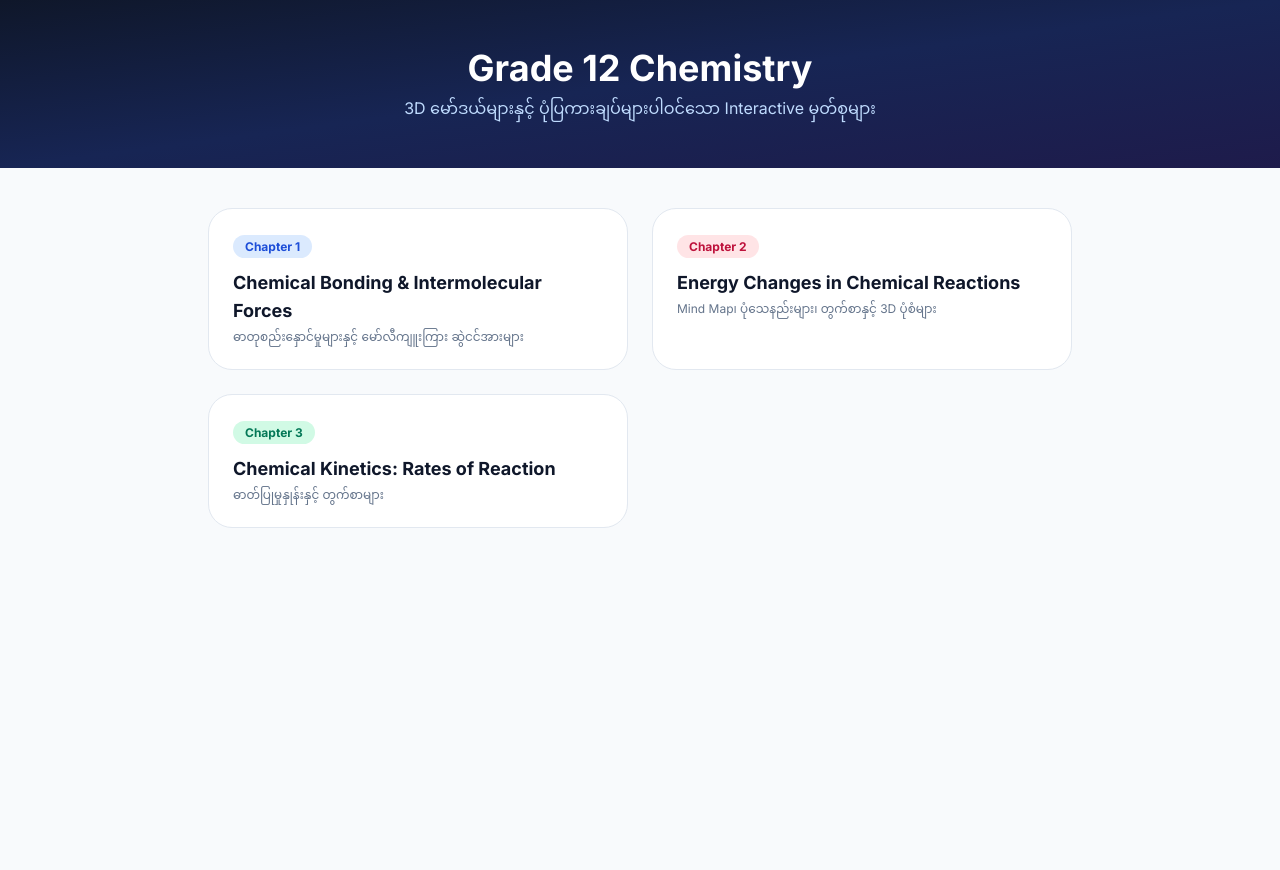
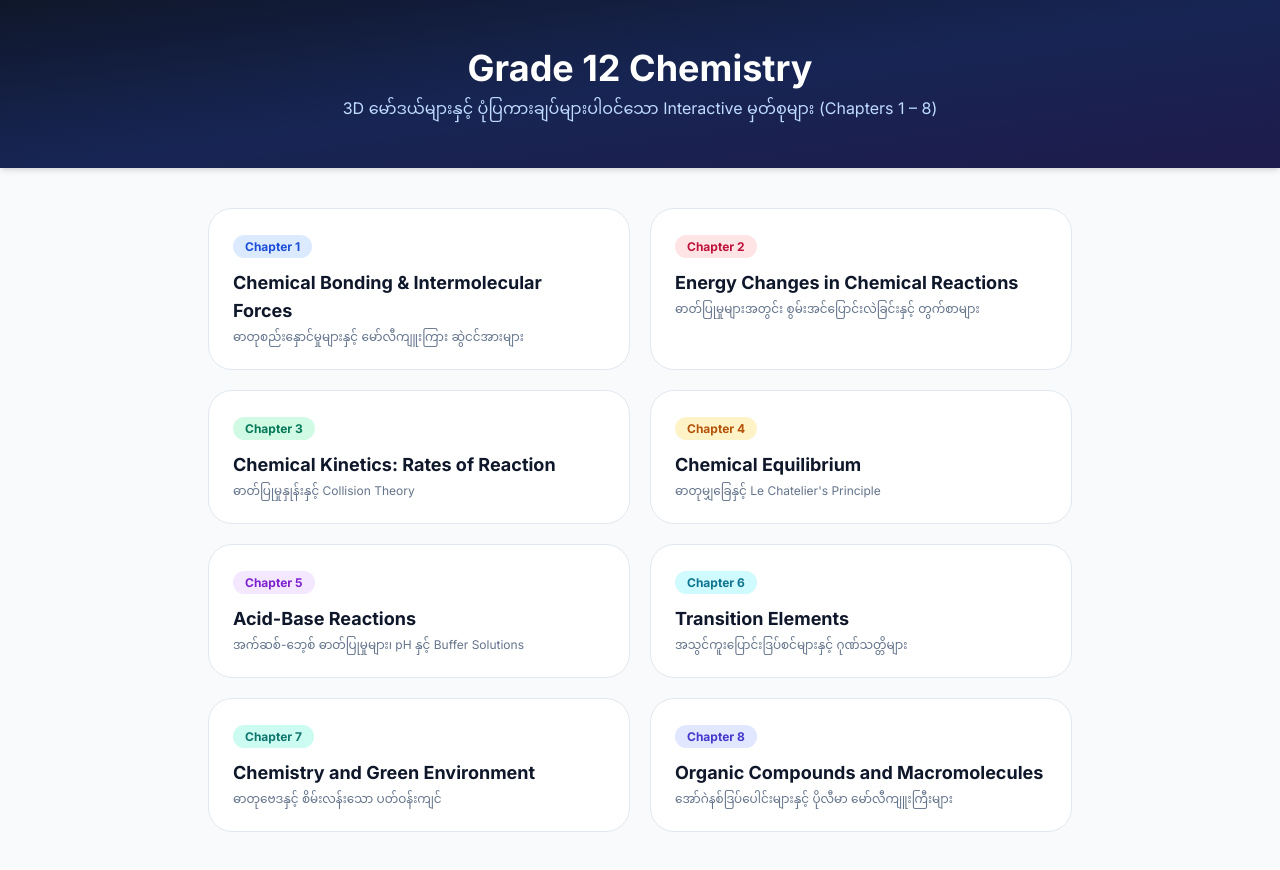
Before and after one commit to berrycran976-star/Grade-12-chem-chapter-1to8-summary-, a plain HTML site: page index.html in a window 1280 px wide. Before the commit the page ends 800 px from the top, so only its background shows below. Drawn offline with nearby package versions, Linux system fonts and the light colour scheme.

Commit message:
Update title and chapter descriptions in index.html

```diff
--- a/index.html
+++ b/index.html
@@ -3,36 +3,73 @@
 <head>
     <meta charset="UTF-8">
     <meta name="viewport" content="width=device-width, initial-scale=1.0">
-    <title>Grade 12 Chemistry - Interactive Notes</title>
+    <title>Grade 12 Chemistry - Interactive Notes (Chapters 1 - 8)</title>
     <script src="https://cdn.tailwindcss.com"></script>
     <link href="https://fonts.googleapis.com/css2?family=Inter:wght@400;600;700&family=Noto+Sans+Myanmar:wght@400;600;700&display=swap" rel="stylesheet">
     <style>body { font-family: 'Inter', 'Noto Sans Myanmar', sans-serif; }</style>
 </head>
 <body class="bg-slate-50 text-slate-800 min-h-screen">
-    <header class="bg-gradient-to-br from-slate-900 via-blue-950 to-indigo-950 text-white py-12 px-4 text-center">
+    <header class="bg-gradient-to-br from-slate-900 via-blue-950 to-indigo-950 text-white py-12 px-4 text-center shadow-md">
         <h1 class="text-2xl sm:text-4xl font-bold">Grade 12 Chemistry</h1>
-        <p class="mt-2 text-blue-200 text-sm sm:text-base">3D မော်ဒယ်များနှင့် ပုံပြကားချပ်များပါဝင်သော Interactive မှတ်စုများ</p>
+        <p class="mt-2 text-blue-200 text-sm sm:text-base">3D မော်ဒယ်များနှင့် ပုံပြကားချပ်များပါဝင်သော Interactive မှတ်စုများ (Chapters 1 – 8)</p>
     </header>
 
-    <main class="max-w-4xl mx-auto px-4 py-10 grid sm:grid-cols-2 gap-6">
+    <main class="max-w-4xl mx-auto px-4 py-10 grid sm:grid-cols-2 gap-5">
+        <!-- Chapter 1 -->
         <a href="chapter1.html" class="block p-6 bg-white rounded-3xl border border-slate-200 hover:border-blue-500 hover:shadow-md transition">
             <span class="px-3 py-1 rounded-full text-xs font-bold bg-blue-100 text-blue-700">Chapter 1</span>
             <h2 class="mt-3 text-lg font-bold text-slate-900">Chemical Bonding & Intermolecular Forces</h2>
             <p class="mt-1 text-xs text-slate-500">ဓာတုစည်းနှောင်မှုများနှင့် မော်လီကျူးကြား ဆွဲငင်အားများ</p>
         </a>
 
+        <!-- Chapter 2 -->
         <a href="chapter2.html" class="block p-6 bg-white rounded-3xl border border-slate-200 hover:border-rose-500 hover:shadow-md transition">
             <span class="px-3 py-1 rounded-full text-xs font-bold bg-rose-100 text-rose-700">Chapter 2</span>
             <h2 class="mt-3 text-lg font-bold text-slate-900">Energy Changes in Chemical Reactions</h2>
-            <p class="mt-1 text-xs text-slate-500">Mind Map၊ ပုံသေနည်းများ၊ တွက်စာနှင့် 3D ပုံစံများ</p>
+            <p class="mt-1 text-xs text-slate-500">ဓာတ်ပြုမှုများအတွင်း စွမ်းအင်ပြောင်းလဲခြင်းနှင့် တွက်စာများ</p>
         </a>
-                <!-- Chapter 3 Card -->
+
+        <!-- Chapter 3 -->
         <a href="chapter3.html" class="block p-6 bg-white rounded-3xl border border-slate-200 hover:border-emerald-500 hover:shadow-md transition">
             <span class="px-3 py-1 rounded-full text-xs font-bold bg-emerald-100 text-emerald-700">Chapter 3</span>
             <h2 class="mt-3 text-lg font-bold text-slate-900">Chemical Kinetics: Rates of Reaction</h2>
-            <p class="mt-1 text-xs text-slate-500">ဓာတ်ပြုမှုနှုန်းနှင့် တွက်စာများ</p>
+            <p class="mt-1 text-xs text-slate-500">ဓာတ်ပြုမှုနှုန်းနှင့် Collision Theory</p>
         </a>
 
+        <!-- Chapter 4 -->
+        <a href="chapter4.html" class="block p-6 bg-white rounded-3xl border border-slate-200 hover:border-amber-500 hover:shadow-md transition">
+            <span class="px-3 py-1 rounded-full text-xs font-bold bg-amber-100 text-amber-700">Chapter 4</span>
+            <h2 class="mt-3 text-lg font-bold text-slate-900">Chemical Equilibrium</h2>
+            <p class="mt-1 text-xs text-slate-500">ဓာတုမျှခြေနှင့် Le Chatelier's Principle</p>
+        </a>
+
+        <!-- Chapter 5 -->
+        <a href="chapter5.html" class="block p-6 bg-white rounded-3xl border border-slate-200 hover:border-purple-500 hover:shadow-md transition">
+            <span class="px-3 py-1 rounded-full text-xs font-bold bg-purple-100 text-purple-700">Chapter 5</span>
+            <h2 class="mt-3 text-lg font-bold text-slate-900">Acid-Base Reactions</h2>
+            <p class="mt-1 text-xs text-slate-500">အက်ဆစ်-ဘေ့စ် ဓာတ်ပြုမှုများ၊ pH နှင့် Buffer Solutions</p>
+        </a>
+
+        <!-- Chapter 6 -->
+        <a href="chapter6.html" class="block p-6 bg-white rounded-3xl border border-slate-200 hover:border-cyan-500 hover:shadow-md transition">
+            <span class="px-3 py-1 rounded-full text-xs font-bold bg-cyan-100 text-cyan-700">Chapter 6</span>
+            <h2 class="mt-3 text-lg font-bold text-slate-900">Transition Elements</h2>
+            <p class="mt-1 text-xs text-slate-500">အသွင်ကူးပြောင်းဒြပ်စင်များနှင့် ဂုဏ်သတ္တိများ</p>
+        </a>
+
+        <!-- Chapter 7 -->
+        <a href="chapter7.html" class="block p-6 bg-white rounded-3xl border border-slate-200 hover:border-teal-500 hover:shadow-md transition">
+            <span class="px-3 py-1 rounded-full text-xs font-bold bg-teal-100 text-teal-700">Chapter 7</span>
+            <h2 class="mt-3 text-lg font-bold text-slate-900">Chemistry and Green Environment</h2>
+            <p class="mt-1 text-xs text-slate-500">ဓာတုဗေဒနှင့် စိမ်းလန်းသော ပတ်ဝန်းကျင်</p>
+        </a>
+
+        <!-- Chapter 8 -->
+        <a href="chapter8.html" class="block p-6 bg-white rounded-3xl border border-slate-200 hover:border-indigo-500 hover:shadow-md transition">
+            <span class="px-3 py-1 rounded-full text-xs font-bold bg-indigo-100 text-indigo-700">Chapter 8</span>
+            <h2 class="mt-3 text-lg font-bold text-slate-900">Organic Compounds and Macromolecules</h2>
+            <p class="mt-1 text-xs text-slate-500">အော်ဂဲနစ်ဒြပ်ပေါင်းများနှင့် ပိုလီမာ မော်လီကျူးကြီးများ</p>
+        </a>
     </main>
 </body>
 </html>
```
